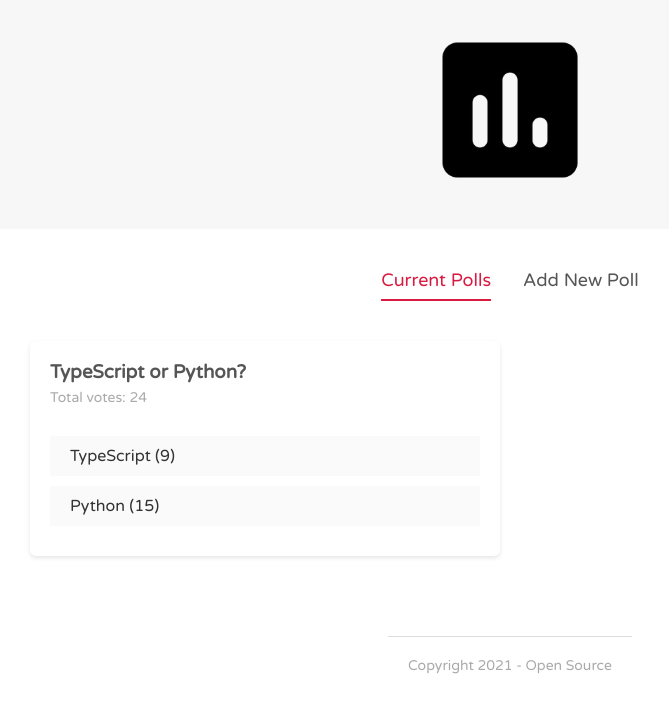
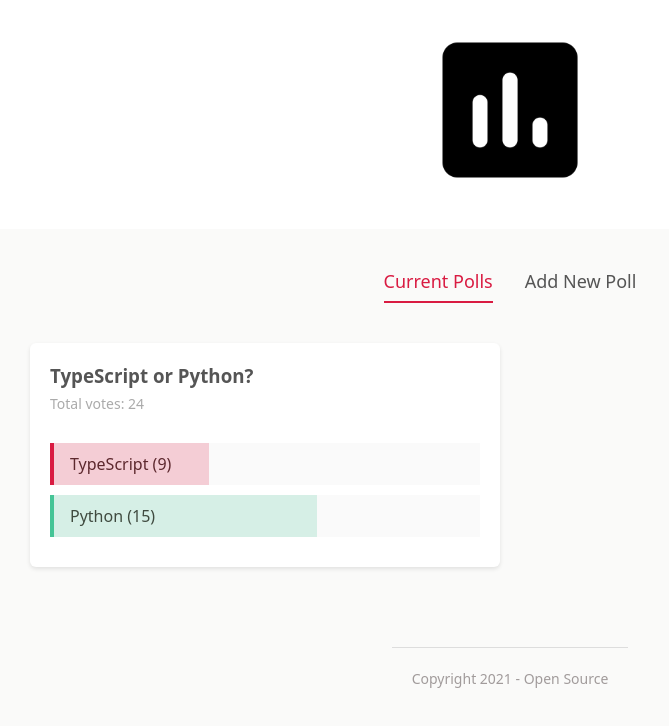
Before and after one commit to golamrabbiazad/fav-poll, a Svelte app: page / in a window 1280 px wide. Shown: the top 726 px of the page, without its empty margins (130-799 px from the left). Built offline with nearby package versions, Linux system fonts and the light colour scheme.

Commit message:
ui refined

```diff
--- a/public/global.css
+++ b/public/global.css
@@ -1,5 +1,3 @@
-@import url("https://fonts.googleapis.com/css2?family=Varela+Round&display=swap");
-
 html,
 body {
   position: relative;
@@ -8,11 +6,12 @@
 }
 
 body {
-  color: #333;
+  color: hsl(10, 20%, 20%);
   margin: 0;
   box-sizing: border-box;
-  font-family: "Varela Round", -apple-system, BlinkMacSystemFont, Roboto,
+  font-family: system-ui, -apple-system, BlinkMacSystemFont, "Segoe UI", Roboto,
     "Helvetica Neue", sans-serif;
+  background: hsl(10, 10%, 98%);
 }
 
 a {
--- a/src/components/Footer.svelte
+++ b/src/components/Footer.svelte
@@ -8,8 +8,9 @@
     text-align: center;
   }
   .copyright {
-    color: #aaa;
+    color: hsl(0, 3%, 62%);
     font-size: 14px;
+    line-height: 1.5;
     display: inline-block;
     padding: 20px;
     border-top: 1px solid #ddd;
--- a/src/components/Header.svelte
+++ b/src/components/Header.svelte
@@ -6,7 +6,7 @@
 
 <style>
   header {
-    background: #f7f7f7;
+    background: #fff;
     padding: 20px;
   }
   h1 {
--- a/src/components/PollDetails.svelte
+++ b/src/components/PollDetails.svelte
@@ -9,6 +9,8 @@
   export let poll: Poll;
 
   $: totalVotes = poll.votesA + poll.votesB;
+  $: percentA = Math.floor((100 / totalVotes) * poll.votesA);
+  $: percentB = Math.floor((100 / totalVotes) * poll.votesB);
 
   const handleVote = (option: string, id: number) => {
     dispatch("vote", { id, option });
@@ -20,11 +22,11 @@
     <h3>{poll.question}</h3>
     <p>Total votes: {totalVotes}</p>
     <div class="answer" on:click={() => handleVote("a", poll.id)}>
-      <div class="percent percent-a" />
+      <div class="percent percent-a" style="width: {percentA}%" />
       <span>{poll.answerA} ({poll.votesA})</span>
     </div>
     <div class="answer" on:click={() => handleVote("b", poll.id)}>
-      <div class="percent percent-b" />
+      <div class="percent percent-b" style="width: {percentB}%" />
       <span>{poll.answerB} ({poll.votesB})</span>
     </div>
   </div>
@@ -56,4 +58,17 @@
     display: inline-block;
     padding: 10px 20px;
   }
+  .percent {
+    height: 100%;
+    position: absolute;
+    box-sizing: border-box;
+  }
+  .percent-a {
+    border-left: 4px solid #d91b42;
+    background: rgba(217, 27, 66, 0.2);
+  }
+  .percent-b {
+    border-left: 4px solid #45c496;
+    background: rgba(69, 196, 150, 0.2);
+  }
 </style>
```
